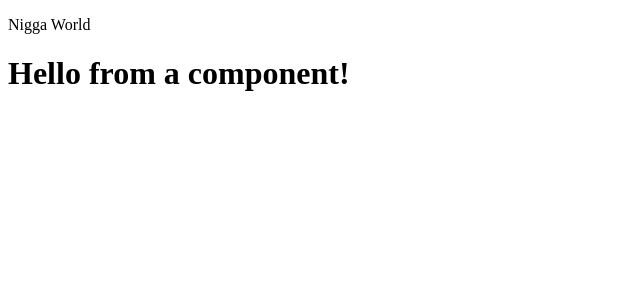
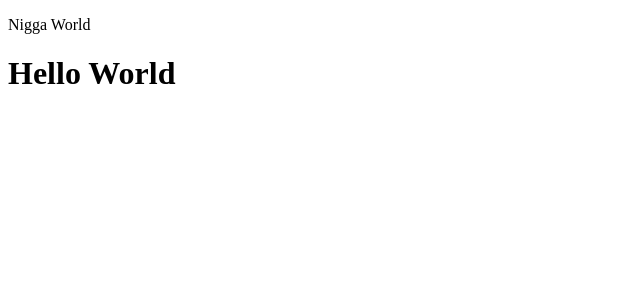
Before and after one commit to mintrosetta/lecture-reactjs, a React (Vite) app in the folder reactpro/: page / in a window 1280 px wide. Shown: the top 300 px of the page, without its empty margins (0-640 px from the left). Built offline with nearby package versions, Linux system fonts and the light colour scheme.

Commit message:
Update Hello.jsx

```diff
--- a/reactpro/src/components/Hello.jsx
+++ b/reactpro/src/components/Hello.jsx
@@ -1,6 +1,7 @@
 function Hello() {
+    // return only one single root element
     return (
-        <h1>Hello from a component!</h1>
+        <h1>Hello World</h1>
     );
 }
 
```
